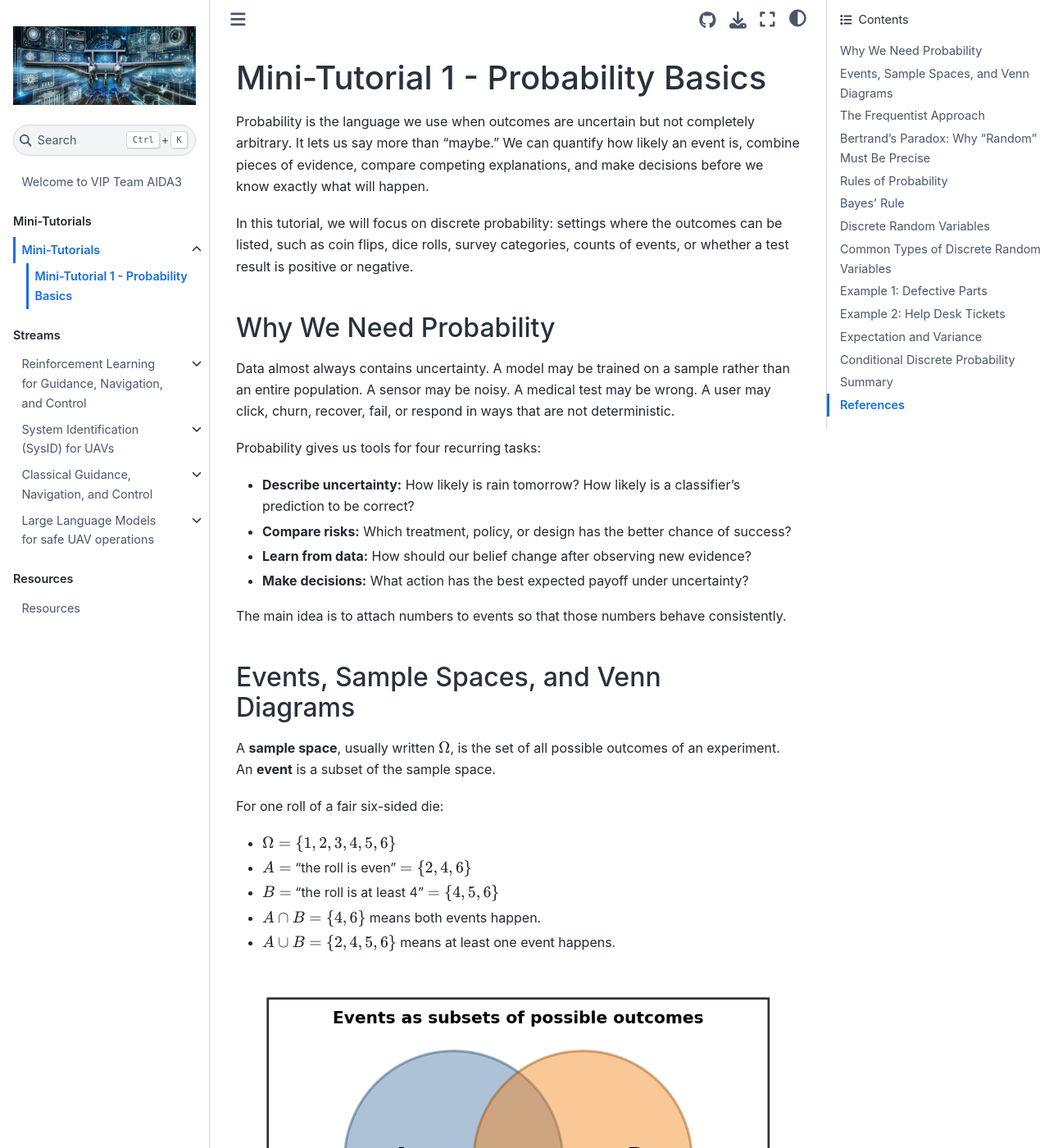
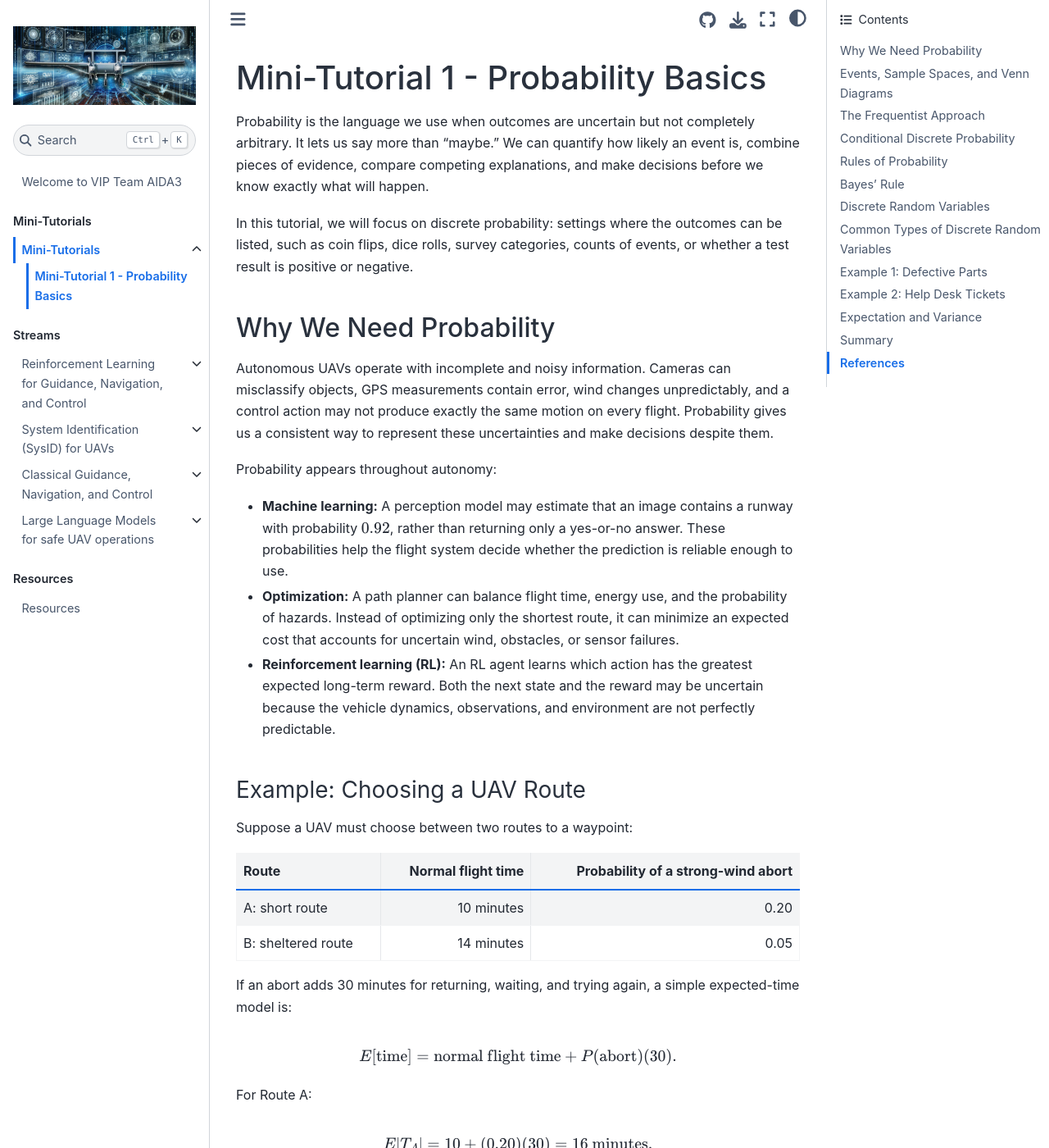
Before and after one commit to VIP-Team-AIDA3/VIP-Team-AIDA3.github.io, a Jupyter Book: the page built from mini-tutorials/lecture01.md, in a window 1280 px wide and 1400 px high. Shown: the whole window at 82% size. Built offline with Jupyter Book 1.0.4 settings and Sphinx 7.4.7 and the Sphinx Book theme 1.1.4, drawn with Linux system fonts in a browser that asks for light colours; some of the changed text lies outside the part shown.

Commit message:
Restructure mini-tutorial 1

````diff
--- a/mini-tutorials/lecture01.md
+++ b/mini-tutorials/lecture01.md
@@ -6,16 +6,42 @@
 
 ## Why We Need Probability
 
-Data almost always contains uncertainty. A model may be trained on a sample rather than an entire population. A sensor may be noisy. A medical test may be wrong. A user may click, churn, recover, fail, or respond in ways that are not deterministic.
+Autonomous UAVs operate with incomplete and noisy information. Cameras can misclassify objects, GPS measurements contain error, wind changes unpredictably, and a control action may not produce exactly the same motion on every flight. Probability gives us a consistent way to represent these uncertainties and make decisions despite them.
 
-Probability gives us tools for four recurring tasks:
+Probability appears throughout autonomy:
 
-- **Describe uncertainty:** How likely is rain tomorrow? How likely is a classifier's prediction to be correct?
-- **Compare risks:** Which treatment, policy, or design has the better chance of success?
-- **Learn from data:** How should our belief change after observing new evidence?
-- **Make decisions:** What action has the best expected payoff under uncertainty?
+- **Machine learning:** A perception model may estimate that an image contains a runway with probability $0.92$, rather than returning only a yes-or-no answer. These probabilities help the flight system decide whether the prediction is reliable enough to use.
+- **Optimization:** A path planner can balance flight time, energy use, and the probability of hazards. Instead of optimizing only the shortest route, it can minimize an expected cost that accounts for uncertain wind, obstacles, or sensor failures.
+- **Reinforcement learning (RL):** An RL agent learns which action has the greatest expected long-term reward. Both the next state and the reward may be uncertain because the vehicle dynamics, observations, and environment are not perfectly predictable.
 
-The main idea is to attach numbers to events so that those numbers behave consistently.
+### Example: Choosing a UAV Route
+
+Suppose a UAV must choose between two routes to a waypoint:
+
+| Route | Normal flight time | Probability of a strong-wind abort |
+| --- | ---: | ---: |
+| A: short route | 10 minutes | 0.20 |
+| B: sheltered route | 14 minutes | 0.05 |
+
+If an abort adds 30 minutes for returning, waiting, and trying again, a simple expected-time model is:
+
+$$
+E[\text{time}] = \text{normal flight time} + P(\text{abort})(30).
+$$
+
+For Route A:
+
+$$
+E[T_A] = 10 + (0.20)(30) = 16 \text{ minutes}.
+$$
+
+For Route B:
+
+$$
+E[T_B] = 14 + (0.05)(30) = 15.5 \text{ minutes}.
+$$
+
+Route A is shorter when everything goes well, but Route B has the lower expected time after accounting for wind risk. A real planner could extend this calculation to include battery consumption, collision risk, mission priority, and uncertainty in the weather forecast. This is why probability is central to machine learning, optimization, and reinforcement learning for UAVs: it turns uncertainty into quantities that an autonomous system can reason about.
 
 ## Events, Sample Spaces, and Venn Diagrams
 
@@ -59,7 +85,7 @@
 
 This interpretation is useful for repeatable processes: coin flips, manufacturing defects, randomized experiments, survey sampling, A/B tests, and simulations. It is less straightforward for one-time events, such as "this exact bridge will fail this year" or "this candidate will win this election," because the event is not literally repeated under identical conditions.
 
-## Bertrand's Paradox: Why "Random" Must Be Precise
+<!-- ## Bertrand's Paradox: Why "Random" Must Be Precise
 
 Bertrand's paradox shows that probability questions can be ambiguous when the random experiment is not specified carefully. The classic question asks:
 
@@ -75,7 +101,63 @@
 Bertrand's paradox is a warning: before calculating a probability, define the random experiment precisely.
 ```
 
-The lesson is not that probability is broken. The lesson is that a probability model must state what is random and how the random outcome is generated.
+The lesson is not that probability is broken. The lesson is that a probability model must state what is random and how the random outcome is generated. -->
+
+
+## Conditional Discrete Probability
+
+Conditional probability asks how probabilities change after we restrict attention to a condition.
+
+For events:
+
+$$
+P(A \mid B)=\frac{P(A \cap B)}{P(B)}
+\qquad \text{if } P(B)>0
+$$
+
+For discrete random variables:
+
+$$
+P(X=x \mid Y=y)=\frac{P(X=x, Y=y)}{P(Y=y)}
+\qquad \text{if } P(Y=y)>0
+$$
+
+Example: roll two fair dice. Let:
+
+- $X =$ value of the first die.
+- $S =$ sum of both dice.
+
+What is $P(X=4 \mid S=7)$?
+
+The outcomes with sum 7 are:
+
+$$
+(1,6),(2,5),(3,4),(4,3),(5,2),(6,1)
+$$
+
+There are 6 equally likely outcomes under the condition $S=7$. Only one has $X=4$, namely $(4,3)$. Therefore:
+
+$$
+P(X=4 \mid S=7)=\frac16
+$$
+
+Now ask a different question: what is $P(X \geq 4 \mid S=7)$?
+
+The favorable outcomes are:
+
+$$
+(4,3),(5,2),(6,1)
+$$
+
+So:
+
+$$
+P(X \geq 4 \mid S=7)=\frac{3}{6}=\frac12
+$$
+
+Conditional probability is the foundation for Bayes' rule, Markov chains, many machine learning models, and statistical inference.
+
+
 
 ## Rules of Probability
 
@@ -336,59 +418,6 @@
 | Geometric$(p)$ | $1/p$ | $(1-p)/p^2$ |
 | Poisson$(\lambda)$ | $\lambda$ | $\lambda$ |
 
-## Conditional Discrete Probability
-
-Conditional probability asks how probabilities change after we restrict attention to a condition.
-
-For events:
-
-$$
-P(A \mid B)=\frac{P(A \cap B)}{P(B)}
-\qquad \text{if } P(B)>0
-$$
-
-For discrete random variables:
-
-$$
-P(X=x \mid Y=y)=\frac{P(X=x, Y=y)}{P(Y=y)}
-\qquad \text{if } P(Y=y)>0
-$$
-
-Example: roll two fair dice. Let:
-
-- $X =$ value of the first die.
-- $S =$ sum of both dice.
-
-What is $P(X=4 \mid S=7)$?
-
-The outcomes with sum 7 are:
-
-$$
-(1,6),(2,5),(3,4),(4,3),(5,2),(6,1)
-$$
-
-There are 6 equally likely outcomes under the condition $S=7$. Only one has $X=4$, namely $(4,3)$. Therefore:
-
-$$
-P(X=4 \mid S=7)=\frac16
-$$
-
-Now ask a different question: what is $P(X \geq 4 \mid S=7)$?
-
-The favorable outcomes are:
-
-$$
-(4,3),(5,2),(6,1)
-$$
-
-So:
-
-$$
-P(X \geq 4 \mid S=7)=\frac{3}{6}=\frac12
-$$
-
-Conditional probability is the foundation for Bayes' rule, Markov chains, many machine learning models, and statistical inference.
-
 ## Summary
 
 Probability starts with a sample space and events. Venn diagrams help visualize event relationships, while the sum and product rules let us calculate compound probabilities. Bayes' rule updates beliefs using evidence. Discrete random variables turn outcomes into numbers, PMFs assign probabilities to those numbers, and expectation and variance summarize center and spread. Conditional probability ties all of these ideas together by showing how probabilities change when new information is known.
````
